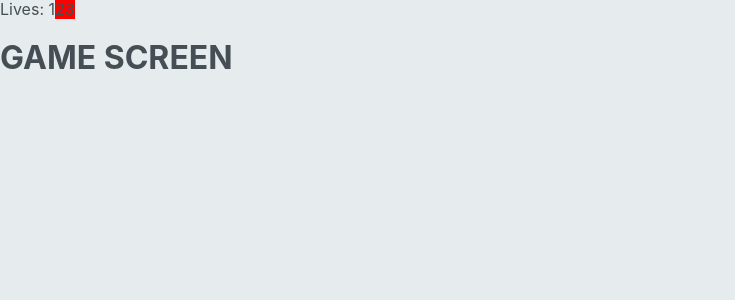
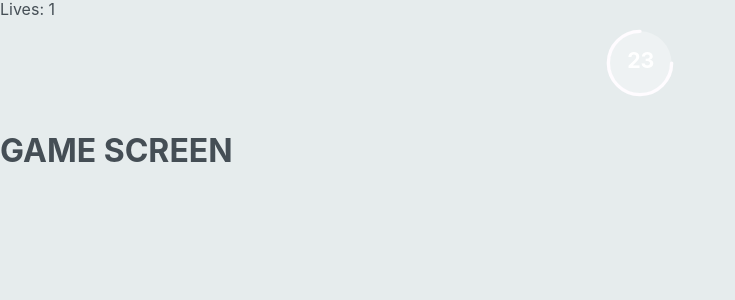
Before and after one commit to joshbatley/pursuit-for-trivia, a React (Create React App) app: page /game/1 in a window 1280 px wide. Shown: the top 300 px of the page, without its empty margins (0-735 px from the left). Built offline with nearby package versions, Linux system fonts and the light colour scheme.

Commit message:
feat: added countdown clock to timer file

```diff
--- a/package.json
+++ b/package.json
@@ -11,6 +11,7 @@
     "commit": "npx git-cz"
   },
   "dependencies": {
+    "classnames": "^2.2.6",
     "normalize.css": "^8.0.1",
     "react": "^16.12.0",
     "react-dom": "^16.12.0",
@@ -24,6 +25,7 @@
     "@testing-library/react": "^9.3.2",
     "@testing-library/react-hooks": "^3.2.1",
     "@testing-library/user-event": "^7.1.2",
+    "@types/classnames": "^2.2.9",
     "@types/jest": "^24.0.0",
     "@types/node": "^12.0.0",
     "@types/react": "^16.9.0",
@@ -31,13 +33,13 @@
     "@types/react-router-dom": "^5.1.3",
     "@typescript-eslint/eslint-plugin": "^2.14.0",
     "@typescript-eslint/parser": "^2.14.0",
+    "cz-conventional-changelog": "3.0.2",
     "eslint": "^6.8.0",
     "eslint-config-airbnb-typescript": "^6.3.1",
     "eslint-plugin-import": "^2.19.1",
     "eslint-plugin-jsx-a11y": "^6.2.3",
     "eslint-plugin-react": "^7.17.0",
-    "eslint-plugin-react-hooks": "^2.3.0",
-    "cz-conventional-changelog": "3.0.2"
+    "eslint-plugin-react-hooks": "^2.3.0"
   },
   "eslintConfig": {
     "extends": "react-app"
--- a/src/components/Header/Header.tsx
+++ b/src/components/Header/Header.tsx
@@ -1,5 +1,6 @@
 import React from 'react';
 import Timer from 'components/Timer';
+import style from './styles.module.css';
 
 interface Props {
   lives: number;
@@ -9,7 +10,9 @@ interface Props {
 const Header: React.FC<Props> = ({ lives, timeUp }: Props) => (
   <header>
     <span>Lives: {lives}</span>
-    <Timer cb={timeUp} />
+    <div className={style.header}>
+      <Timer cb={timeUp} />
+    </div>
   </header>
 );
 
--- /dev/null
+++ b/src/components/Header/styles.module.css
@@ -0,0 +1,5 @@
+.header {
+  display: flex;
+  padding: 10px 0;
+  justify-content: space-evenly;
+}
--- a/src/components/Timer/Timer.tsx
+++ b/src/components/Timer/Timer.tsx
@@ -8,8 +8,8 @@ interface Props {
   maxTime?: number;
 }
 
-const Timer: React.FC<Props> = ({ cb, maxTime }: Props) => {
-  const [time, setTime] = useState(maxTime || config.mode.normal.maxTime);
+const Timer: React.FC<Props> = ({ cb, maxTime = config.mode.normal.maxTime }: Props) => {
+  const [time, setTime] = useState(maxTime);
   const [isRunning, setRunning] = useState(true);
   useInterval(() => {
     if (time <= 0) {
@@ -22,8 +22,17 @@ const Timer: React.FC<Props> = ({ cb, maxTime }: Props) => {
     setTime(time - 1);
   }, isRunning ? 1000 : null);
 
+  const setCssVariable = { ['--time' as string]: maxTime };
   return (
-    <span className={style.timer}>{time}</span>
+    <div className={style.timer} style={setCssVariable}>
+      <svg className={style.progress} width="70" height="70" viewBox="0 0 250 250">
+        <circle className={style.progress__meter} cx="125" cy="125" r="113" />
+        <circle className={style.progress__value} cx="125" cy="125" r="113" />
+      </svg>
+      <div className={style.time}>
+        {time}
+      </div>
+    </div>
   );
 };
 
--- a/src/components/Timer/style.module.css
+++ b/src/components/Timer/style.module.css
@@ -1,3 +1,54 @@
+@keyframes tick {
+  0% {
+    transform: scale(1.1);
+    text-shadow: 0 0px 8px rgb(46, 12, 90);
+  }
+  40% {
+    text-shadow: none;
+  }
+}
+
+@keyframes progress {
+  from {
+    stroke-dashoffset: 0;
+  }
+  to {
+    stroke-dashoffset: -709.999;
+  }
+}
+
 .timer {
-  background: red;
+  position: relative;
+  border-radius: 3px;
 }
+
+.time {
+  font-size: 20px;
+  color: #fff;
+  font-weight: bold;
+  position: absolute;
+  top: 50%;
+  left: 50%;
+  margin: -15px 0 0 -12px;
+  text-align: center;
+  width: 25px;
+  animation: tick 1s ease-in var(--time);
+}
+
+.progress {
+  transform: rotate(-90deg);
+  stroke-width: 12px;
+}
+
+.progress__meter {
+  fill: rgba(255, 255, 255, 0.3);
+}
+
+.progress__value {
+  fill: none;
+  /* 2 * PIE * R = Array */
+  stroke-dasharray: 709.999;
+  animation: progress calc(var(--time) * 1s) linear forwards;
+  stroke: rgba(255, 252, 255, 1);
+  stroke-linecap: round;
+}
```
Also changed, not shown: .eslintrc.yml, 2 other files (tests, documents, lock files or other folders).
